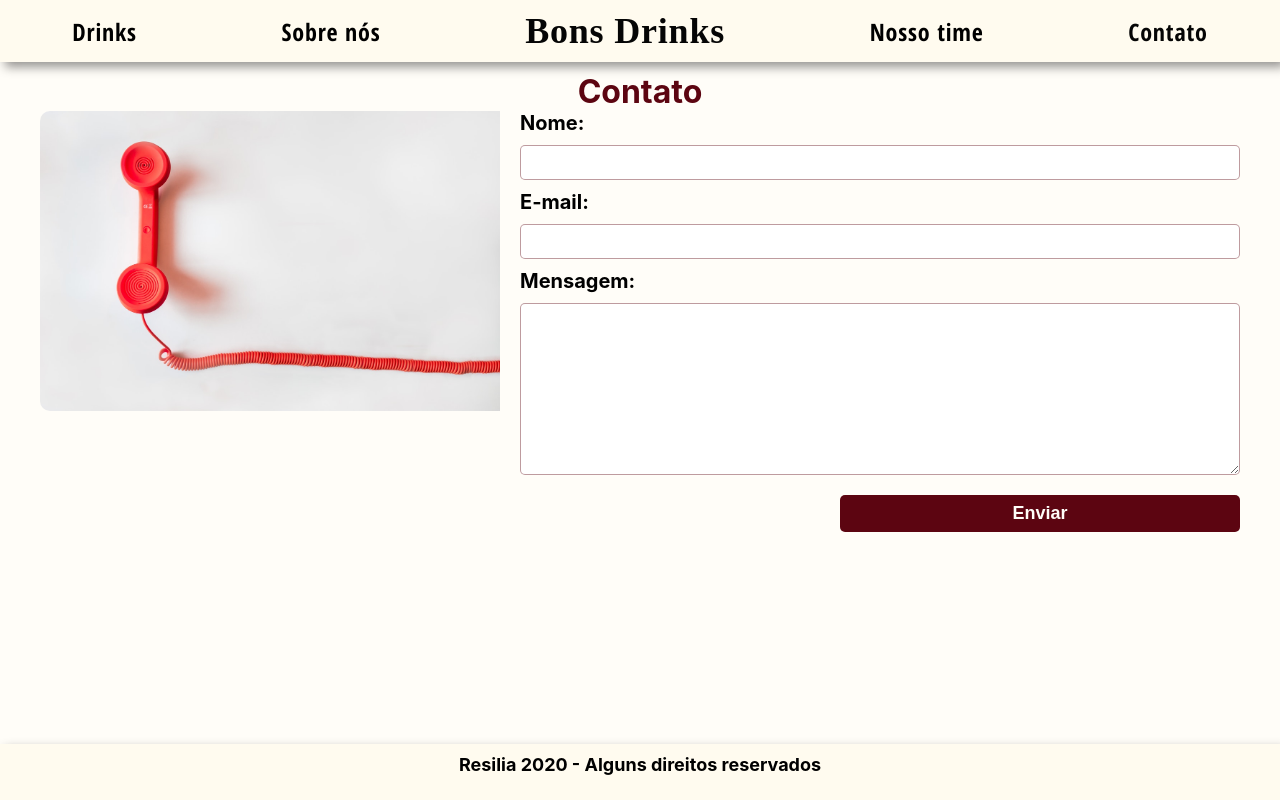
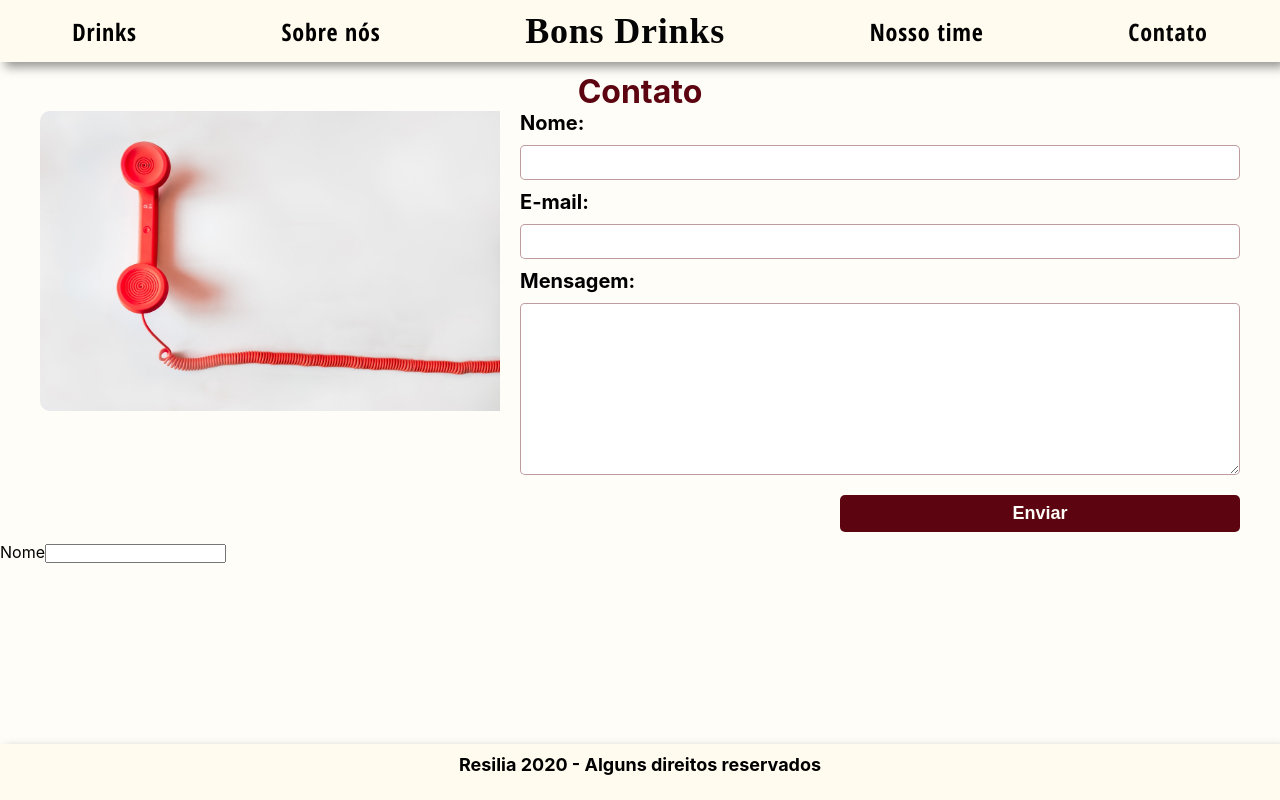
Before and after one commit to allankildare/bons-drinks, a React (Create React App) app: page /contato in a window 1280 px wide. Built offline with nearby package versions, Linux system fonts and the light colour scheme; a web font is replaced by a local one.

Commit message:
~ grid implementado

```diff
--- a/src/App.css
+++ b/src/App.css
@@ -1,4 +1,5 @@
 .App {
   display: grid;
   grid-template-rows: 10vh 83vh 7vh;
+  grid-template-areas: "header" "content" "footer";
 }
--- a/src/Contato.js
+++ b/src/Contato.js
@@ -1,13 +1,16 @@
 import React, { Component } from 'react'
 import Header from './components/Header'
 import FormContato from './components/FormContato'
+import Input from './components/Input/Input'
 import Footer from './components/Footer'
+import './main.css'
 
 function Contato() {
     return (
         <div>
             <Header />
             <FormContato />
+            <Input para="nome" tipo="text" id="nome" nome="nome" children="Nome" />
             <Footer />
         </div>
     )
--- a/src/components/Footer/Footer.css
+++ b/src/components/Footer/Footer.css
@@ -8,4 +8,5 @@
     background-color: var(--white);
     padding: 10px 0 5px 0;
     box-shadow: 5px 5px 10px rgb(0 0 0 / 42%);
+    grid-area: "footer";
 }
--- a/src/components/Header/Header.css
+++ b/src/components/Header/Header.css
@@ -4,6 +4,7 @@
     padding: 10px 0 10px 0;
     font-family: 'Open Sans Condensed', sans-serif;
     z-index: 50;
+    grid-area: "header";
 }
 
 .NavMenu ul {
--- a/src/components/HomeCover/HomeCover.css
+++ b/src/components/HomeCover/HomeCover.css
@@ -7,6 +7,7 @@
     display: flex;
     justify-content: center;
     align-items: center;
+    grid-area: "content";
 }
 
 .MainCover h1 {
--- /dev/null
+++ b/src/components/Input/Input.jsx
@@ -0,0 +1,26 @@
+
+import React, { Component } from 'react'
+
+class Input extends Component {
+    constructor(props) {
+        super(props)
+        this.eventChange = this.eventChange.bind(this)
+    }
+
+    eventChange(event) {
+        console.log(event.target.value)
+    }
+
+    render() {
+        return (
+            <>
+            {/* // label: htmlFor, conteudo */}
+                <label htmlFor={this.props.para}>{this.props.children}</label>
+            {/* input: name, id, type */}
+                <input type={this.props.tipo} id={this.props.id} name={this.props.nome} onChange={this.eventChange}/>
+            </>
+        )
+    }
+}
+
+export default Input
```
Also changed, not shown: src/components/Input/Input.css (added), 1 other file (tests, documents, lock files or other folders).
